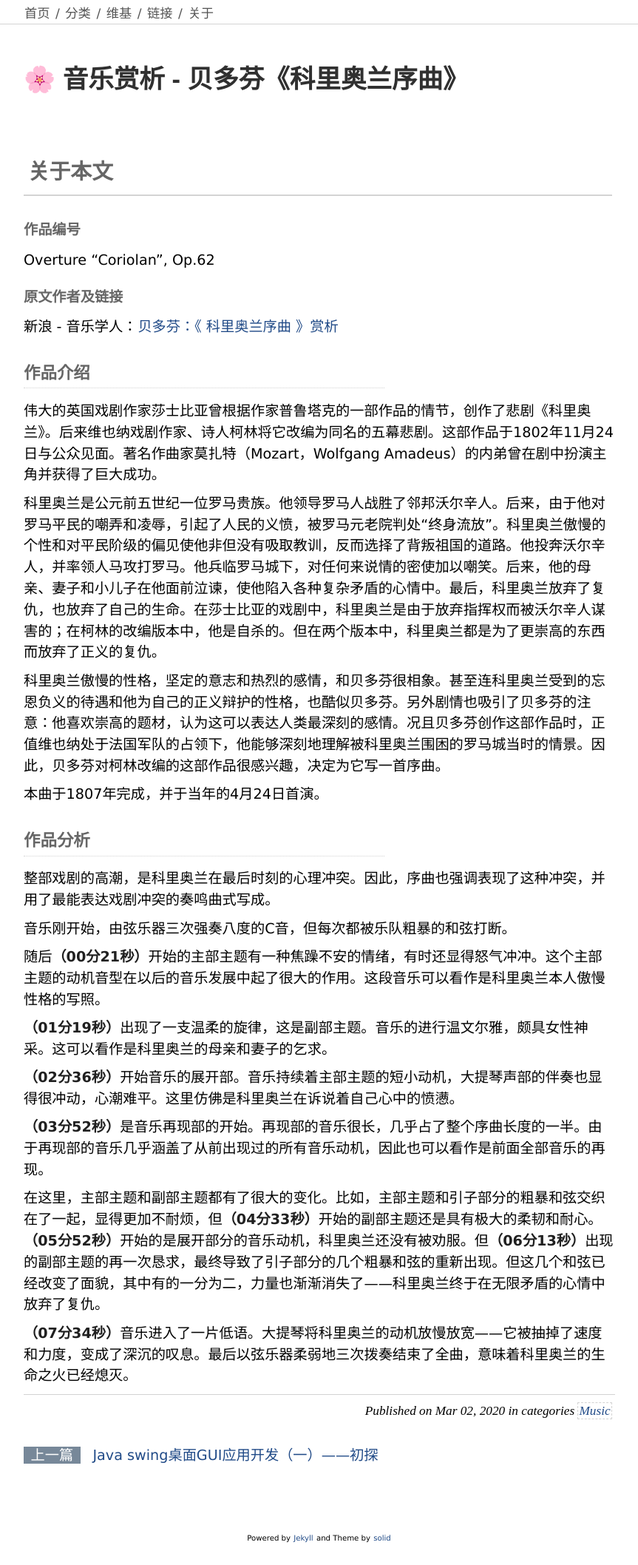
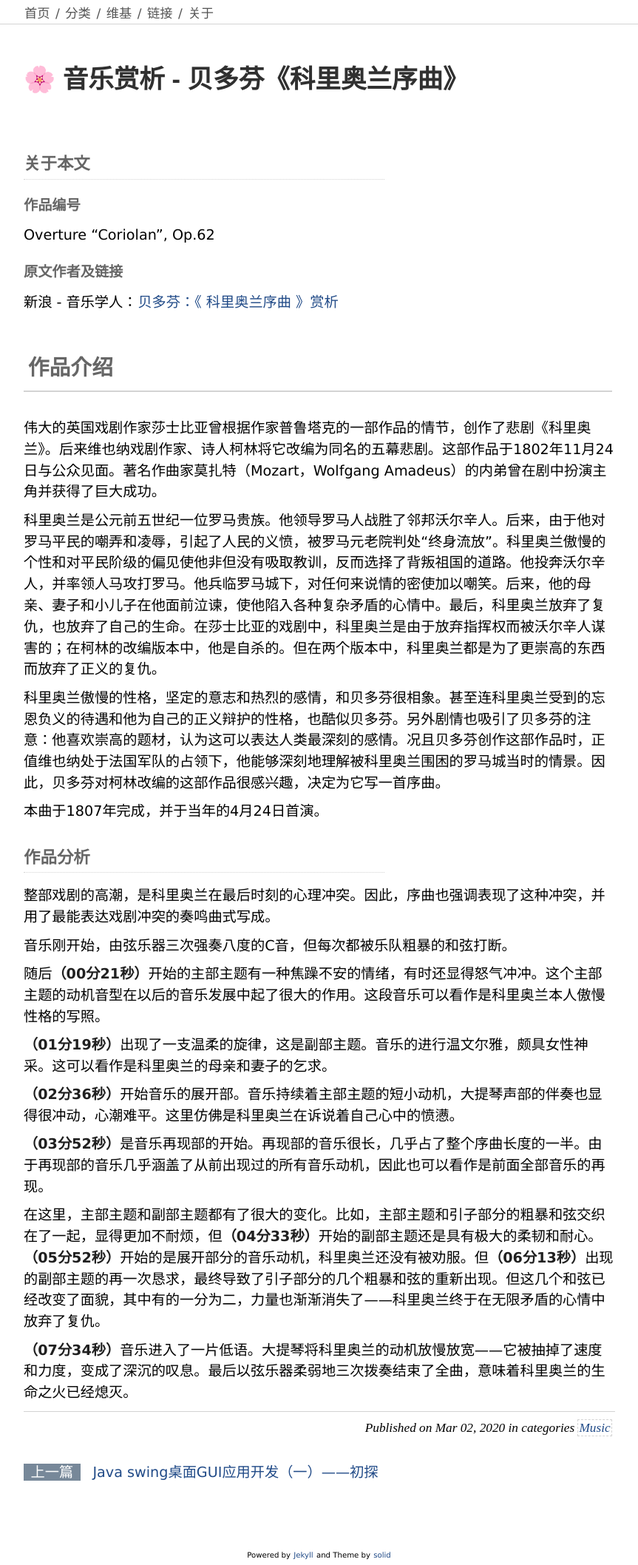
Before and after one commit to ArmeriaWang/ArmeriaWang.github.io, a Jekyll site: the page built from _posts/2020-03-02-appreciation-coriolan-overture.md, in a window 1280 px wide. Shown: the whole page at 74% size, without its empty margins (208-1071 px from the left). Built offline with Jekyll 4.4.1, drawn with Linux system fonts in a browser that asks for light colours; before the commit the page ends 2093 px from its top, so only the background shows below that.

```diff
--- a/_posts/2020-03-02-appreciation-coriolan-overture.md
+++ b/_posts/2020-03-02-appreciation-coriolan-overture.md
@@ -9,7 +9,7 @@ mathjax: false
 typora-root-url: ..
 ---
 
-## 关于本文
+### 关于本文
 
 #### 作品编号
 
@@ -19,7 +19,7 @@ Overture "Coriolan", Op.62
 
 新浪 - 音乐学人：[贝多芬：《 科里奥兰序曲 》赏析](http://blog.sina.com.cn/s/blog_473ed4550101dtpf.html)
 
-### 作品介绍
+## 作品介绍
 
 伟大的英国戏剧作家莎士比亚曾根据作家普鲁塔克的一部作品的情节，创作了悲剧《科里奥兰》。后来维也纳戏剧作家、诗人柯林将它改编为同名的五幕悲剧。这部作品于1802年11月24日与公众见面。著名作曲家莫扎特（Mozart，Wolfgang Amadeus）的内弟曾在剧中扮演主角并获得了巨大成功。
 
```
